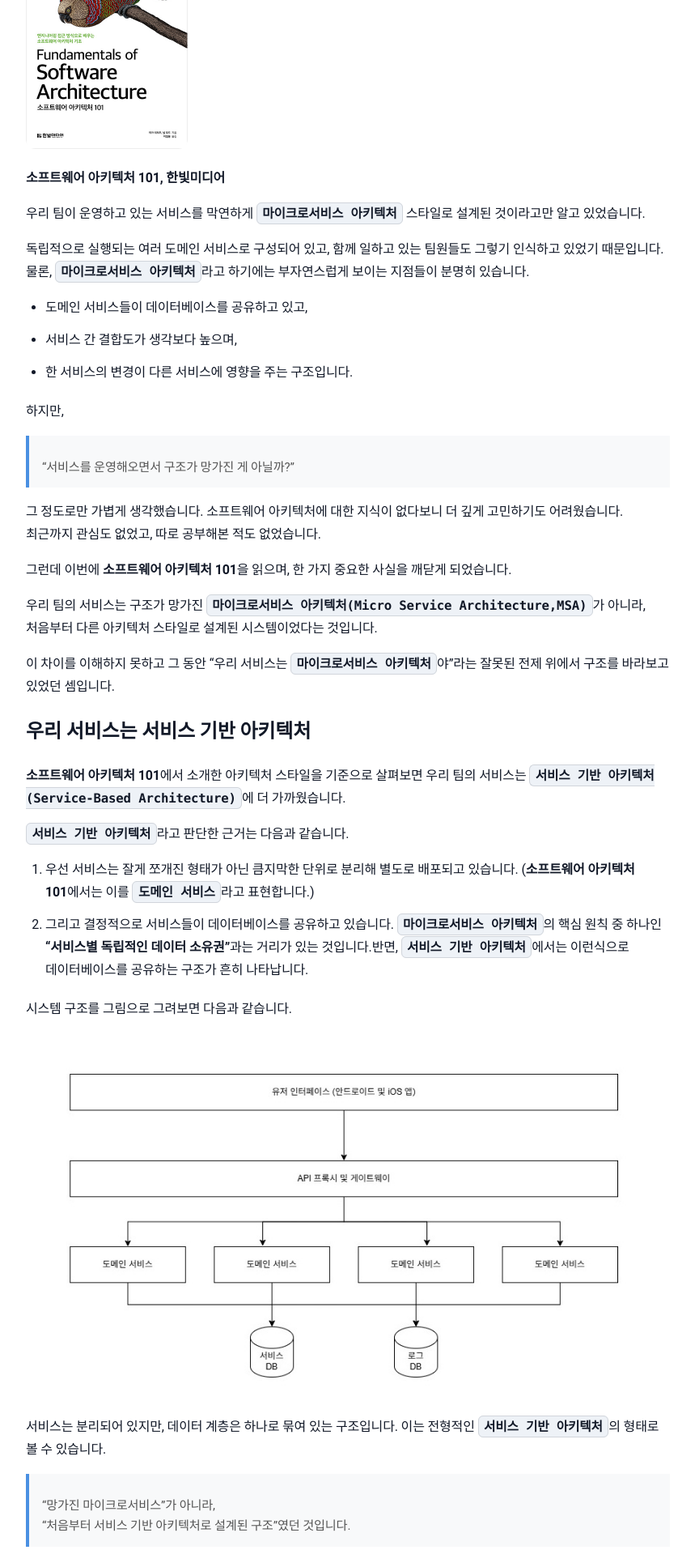
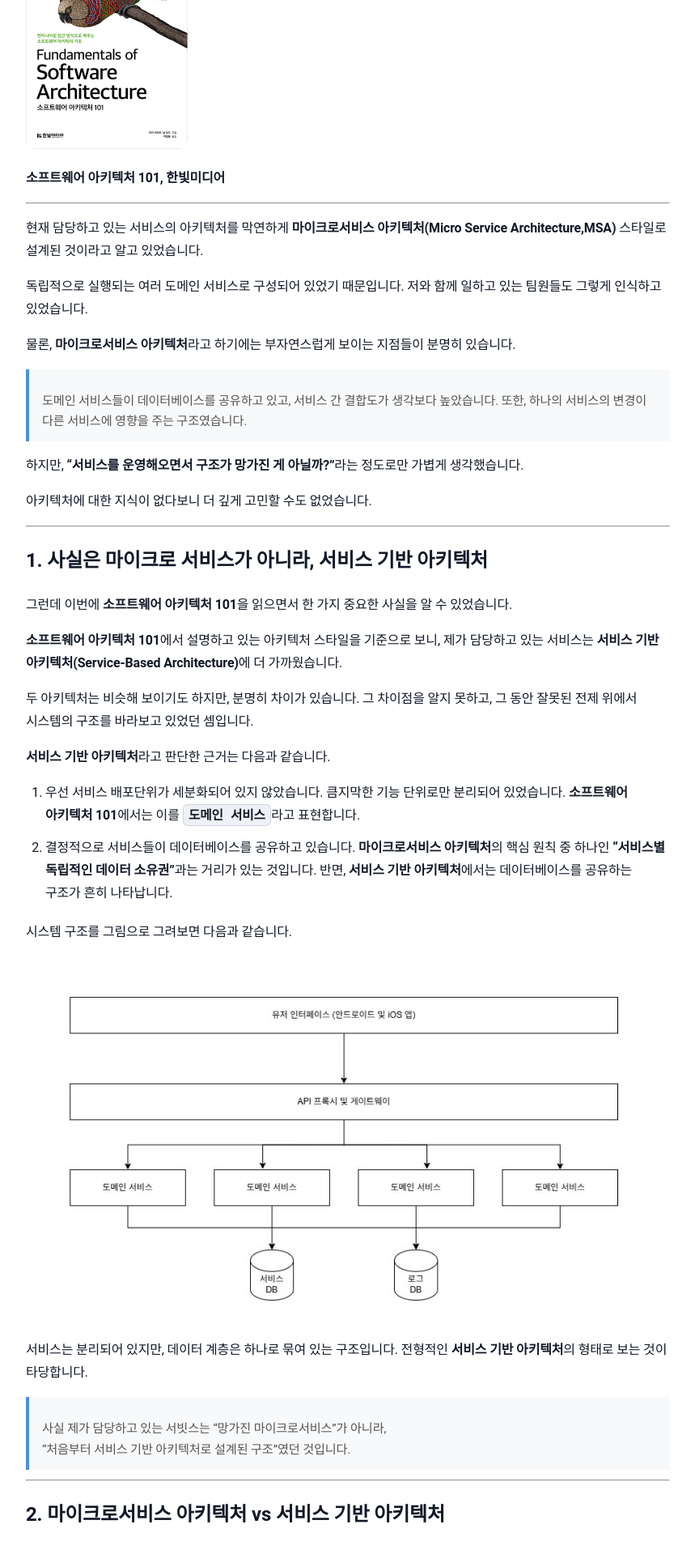
Before and after one commit to sanghoon-lee/sanghoon-lee.github.io, a Jekyll site: the page built from _posts/2026-02-26-ServiceArchDesign.md, in a window 1280 px wide. Shown: the part 454-2368 px from the top of the page at 81% size, without its empty margins (210-1069 px from the left). Built offline with Jekyll 4.4.1, drawn with Linux system fonts in a browser that asks for light colours; nearby versions of some CDN libraries; comment, search, counter and statistics services are not loaded; some of the changed text lies outside the part shown.

Commit message:
소프트웨어 아키텍처 포스팅 3/6 수정

````diff
--- a/_posts/2026-02-26-ServiceArchDesign.md
+++ b/_posts/2026-02-26-ServiceArchDesign.md
@@ -2,120 +2,144 @@
 layout: post
 title: "[학습기록] 소프트웨어 아키텍처: (3) 서비스 기반 아키텍처 스타일"
 date: 2026-02-26
+description: 소프트웨어 아키텍처 101이라는 책을 읽으면서 공부한 내용을 정리한 글입니다. 3/6
+image: /assets/images/101.jpg
 categories: 학습기록
 ---
 
-<style>
-.main-image {
-  width: 200px;
-  max-width: 380px;
-  height: auto;
-  margin-bottom: 1.4rem;
-  border-radius: 12px;
-  display: block;
-}
-</style>
-
-<style>
-.arch-image {
-  width: 100%;
-  max-width: 900px;
-  height: auto;
-  margin-bottom: 1.4rem;
-  border-radius: 12px;
-  display: block;
-}
-</style>
-
-<img class="main-image" src="/assets/images/101.jpg" alt="소프트웨어 아키텍처 101">
+<img class="book-image" src="/assets/images/101.jpg" alt="소프트웨어 아키텍처 101">
 
 **소프트웨어 아키텍처 101, 한빛미디어**
 
-우리 팀이 운영하고 있는 서비스를 막연하게 `마이크로서비스 아키텍처` 스타일로 설계된 것이라고만 알고 있었습니다.
+---
 
-독립적으로 실행되는 여러 도메인 서비스로 구성되어 있고, 함께 일하고 있는 팀원들도 그렇기 인식하고 있었기 때문입니다. 물론, `마이크로서비스 아키텍처`라고 하기에는 부자연스럽게 보이는 지점들이 분명히 있습니다.
+현재 담당하고 있는 서비스의 아키텍처를 막연하게 **마이크로서비스 아키텍처(Micro Service Architecture,MSA)** 스타일로 설계된 것이라고 알고 있었습니다.
 
-* 도메인 서비스들이 데이터베이스를 공유하고 있고,
-* 서비스 간 결합도가 생각보다 높으며,
-* 한 서비스의 변경이 다른 서비스에 영향을 주는 구조입니다.
+독립적으로 실행되는 여러 도메인 서비스로 구성되어 있었기 때문입니다. 저와 함께 일하고 있는 팀원들도 그렇게 인식하고 있었습니다.
 
-하지만,
+물론, **마이크로서비스 아키텍처**라고 하기에는 부자연스럽게 보이는 지점들이 분명히 있습니다.
 
-> “서비스를 운영해오면서 구조가 망가진 게 아닐까?”
+> 도메인 서비스들이 데이터베이스를 공유하고 있고, 서비스 간 결합도가 생각보다 높았습니다. 또한, 하나의 서비스의 변경이 다른 서비스에 영향을 주는 구조였습니다.
 
-그 정도로만 가볍게 생각했습니다. 소프트웨어 아키텍처에 대한 지식이 없다보니 더 깊게 고민하기도 어려웠습니다. 최근까지 관심도 없었고, 따로 공부해본 적도 없었습니다.
+하지만, **“서비스를 운영해오면서 구조가 망가진 게 아닐까?”**라는 정도로만 가볍게 생각했습니다.
 
-그런데 이번에 **소프트웨어 아키텍처 101**을 읽으며, 한 가지 중요한 사실을 깨닫게 되었습니다.
+아키텍처에 대한 지식이 없다보니 더 깊게 고민할 수도 없었습니다.
 
-우리 팀의 서비스는 구조가 망가진 `마이크로서비스 아키텍처(Micro Service Architecture,MSA)`가 아니라, 처음부터 다른 아키텍처 스타일로 설계된 시스템이었다는 것입니다.
+---
 
-이 차이를 이해하지 못하고 그 동안 "우리 서비스는 `마이크로서비스 아키텍처`야"라는 잘못된 전제 위에서 구조를 바라보고 있었던 셈입니다.
+## 1. 사실은 마이크로 서비스가 아니라, 서비스 기반 아키텍처
 
-## 우리 서비스는 서비스 기반 아키텍처
+그런데 이번에 **소프트웨어 아키텍처 101**을 읽으면서 한 가지 중요한 사실을 알 수 있었습니다.
 
-**소프트웨어 아키텍처 101**에서 소개한 아키텍처 스타일을 기준으로 살펴보면 우리 팀의 서비스는 `서비스 기반 아키텍처(Service-Based Architecture)`에 더 가까웠습니다.
+**소프트웨어 아키텍처 101**에서 설명하고 있는 아키텍처 스타일을 기준으로 보니, 제가 담당하고 있는 서비스는 **서비스 기반 아키텍처(Service-Based Architecture)**에 더 가까웠습니다.
 
-`서비스 기반 아키텍처`라고 판단한 근거는 다음과 같습니다.
+두 아키텍처는 비슷해 보이기도 하지만, 분명히 차이가 있습니다. 그 차이점을 알지 못하고, 그 동안 잘못된 전제 위에서 시스템의 구조를 바라보고 있었던 셈입니다.
 
-1. 우선 서비스는 잘게 쪼개진 형태가 아닌 큼지막한 단위로 분리해 별도로 배포되고 있습니다. (**소프트웨어 아키텍처 101**에서는 이를 `도메인 서비스`라고 표현합니다.)
-2. 그리고 결정적으로 서비스들이 데이터베이스를 공유하고 있습니다. `마이크로서비스 아키텍처`의 핵심 원칙 중 하나인
-**“서비스별 독립적인 데이터 소유권”**과는 거리가 있는 것입니다.반면, `서비스 기반 아키텍처`에서는 이런식으로 데이터베이스를 공유하는 구조가 흔히 나타납니다.
+**서비스 기반 아키텍처**라고 판단한 근거는 다음과 같습니다.
+
+1. 우선 서비스 배포단위가 세분화되어 있지 않았습니다. 큼지막한 기능 단위로만 분리되어 있었습니다. **소프트웨어 아키텍처 101**에서는 이를 `도메인 서비스`라고 표현합니다.
+2. 결정적으로 서비스들이 데이터베이스를 공유하고 있습니다. **마이크로서비스 아키텍처**의 핵심 원칙 중 하나인 **“서비스별 독립적인 데이터 소유권”**과는 거리가 있는 것입니다. 반면, **서비스 기반 아키텍처**에서는 데이터베이스를 공유하는 구조가 흔히 나타납니다.
 
 시스템 구조를 그림으로 그려보면 다음과 같습니다.
 
-<img class="arch-image" src="/assets/images/myservice.jpg" alt="서비스 토폴로지">
+<img class="sub-image" src="/assets/images/myservice.jpg" alt="서비스 토폴로지">
 
-서비스는 분리되어 있지만, 데이터 계층은 하나로 묶여 있는 구조입니다. 이는 전형적인 `서비스 기반 아키텍처`의 형태로 볼 수 있습니다.
+서비스는 분리되어 있지만, 데이터 계층은 하나로 묶여 있는 구조입니다. 전형적인 **서비스 기반 아키텍처**의 형태로 보는 것이 타당합니다.
 
-> “망가진 마이크로서비스”가 아니라,<br> “처음부터 서비스 기반 아키텍처로 설계된 구조”였던 것입니다.
+> 사실 제가 담당하고 있는 서빗스는 “망가진 마이크로서비스”가 아니라,<br> “처음부터 서비스 기반 아키텍처로 설계된 구조”였던 것입니다.
 
-## 마이크로서비스 아키텍처와 서비스 기반 아키텍처의 차이
+---
+
+## 2. 마이크로서비스 아키텍처 vs 서비스 기반 아키텍처
 
 두 아키텍처는 “여러 개의 서비스로 시스템을 구성한다.”는 공통점을 가집니다. 하지만, 서비스의 경계와 독립성 수준에서 차이가 있습니다.
 
-1️⃣ 서비스 단위의 크기
+---
 
-| 서비스 기반 아키텍처 | 마이크로서비스 아키텍처 |
-| --- | --- |
-| - 비교적 큰 단위의 도메인 서비스<br> - 하나의 서비스가 여러 기능을 포함 | - 매우 작고 명확한 책임 단위<br> - 하나의 서비스가 하나의 비즈니스 기능에 집중 |
+### 2.1. 서비스 단위의 크기
 
-2️⃣ 데이터 소유권
+**서비스 기반 아키텍처**
 
-| 서비스 기반 아키텍처 | 마이크로서비스 아키텍처 |
-| --- | --- |
-| - 서비스들이 데이터베이스를 공유할 수 있음<br> - 데이터 소유권이 명확히 분리되지 않을 수 있음 | - 서비스별 독립적인 데이터베이스<br> - 다른 서비스의 DB에 직접 접근하지 않음<br> - 데이터는 API 또는 이벤트로만 교환 (👉 **이 부분이 가장 결정적인 차이입니다.**)
+```text
+- 비교적 큰 단위의 도메인 서비스
+- 하나의 서비스가 여러 기능을 포함
+```
 
-3️⃣ 배포 및 결합도
+**마이크로서비스 아키텍처**
 
-| 서비스 기반 아키텍처 | 마이크로서비스 아키텍처 |
-| --- | --- |
-| - 데이터 공유로 논리적 결합이 존재(서비스는 분리)<br> - 배포 독립성이 제한적일 수 있음 | - 서비스 단위의 완전한 독립 배포<br> - 장애 격리 수준이 높음<br> - 기술 스택까지 분리 가능
+```text
+- 매우 작고 명확한 책임 단위
+- 하나의 서비스가 하나의 비즈니스 기능에 집중
+```
+---
 
-## 그렇다면 서비스 기반 아키텍처는 나쁜 선택일까?
+### 2.2. 데이터 소유권
 
-“그럼 우리 서비스는 잘못된 구조 위에서 운영되고 있었던 걸까요?”
+**서비스 기반 아키텍처**
 
-아키텍처를 공부해보니 그런것은 아니었습니다. `서비스 기반 아키텍처`가 `마이크로서비스 아키텍처`보다 덜 발전된 형태인 것은 아닙니다. 그저 적용 맥락이 다른 것 뿐입니다.
+```text
+- 서비스들이 데이터베이스를 공유할 수 있음
+- 데이터 소유권이 명확히 분리되지 않을 수 있음
+```
 
-전담 아키텍트나 충분한 경험이 없는 상태에서 무리하게 `마이크로서비스 아키텍처`를 도입하면, 오히려 운영 복잡도만 증가할 수 있습니다.
+**마이크로서비스 아키텍처**
 
-비즈니스 단위가 비교적 명확하고, 대규모 트래픽 분산이 핵심 요구사항이 아닌 경우에도 큰 단위의 `도메인 서비스`로 나누는 구조가 오히려 관리하기 쉬울 수 있습니다.
+```text
+- 서비스별 독립적인 데이터베이스
+- 다른 서비스의 DB에 직접 접근하지 않음
+- 데이터는 API 또는 이벤트로만 교환 (👉 **이 부분이 가장 결정적인 차이입니다.**)
+```
 
-특히, 모든 시스템이 `마이크로서비스 아키텍처`가 보장하는 극단적인 확장성과 완전한 독립 배포를 요구하는 것은 아닙니다.
+---
 
-우리 회사처럼 전문 아키텍트가 따로 존재하지 않고, 운영 안정성이 더 중요한 상황에서는 `서비스 기반 아키텍처`가 충분히 합리적인 선택이라는 사실을 배울 수 있었습니다.
+### 2.3. 배포 및 결합도
 
-## 정리
+**서비스 기반 아키텍처**
+
+```text
+- 데이터 공유로 논리적 결합이 존재(서비스는 분리)
+- 배포 독립성이 제한적일 수 있음
+```
+
+**마이크로서비스 아키텍처**
+
+```text
+- 서비스 단위의 완전한 독립 배포
+- 장애 격리 수준이 높음
+- 기술 스택까지 분리 가능
+```
+
+---
+
+## 3. 그렇다면 서비스 기반 아키텍처는 나쁜 선택일까?
+
+> “그럼 우리 서비스는 잘못된 구조 위에서 운영되고 있었던 걸까요?”
+
+아키텍처를 공부해보니 그런것은 아니었습니다. **서비스 기반 아키텍처**가 **마이크로서비스 아키텍처**보다 덜 발전된 형태인 것은 아닙니다. 그저 적용 맥락이 다른 것 뿐입니다.
+
+전담 아키텍트나 충분한 경험이 없는 상태에서 무리하게 **마이크로서비스 아키텍처**를 도입하면, 오히려 운영 복잡도만 증가할 수 있습니다.
+
+운영 안정성이 더 중요한 상황에서는 **서비스 기반 아키텍처**도 충분히 합리적인 선택이 될 수 있습니다.
+
+비즈니스 단위가 비교적 명확하고, 대규모 트래픽 분산이 핵심 요구사항이 아닌 경우에는 큰 단위의 `도메인 서비스`로 나누는 구조가 오히려 관리하기 쉬울 수 있기 떄문입니다.
+
+특히, 모든 시스템이 **마이크로서비스 아키텍처**가 보장하는 극단적인 확장성과 완전한 독립 배포를 요구하는 것은 아닙니다.
+
+---
+
+## 4. 정리
 
 중요한 것은 “서비스가 어떤 구조 위에서 운영되고 있는지를 정확히 아는 것”이라고 생각합니다.
 
-우리 팀이 운영하고 있는 서비스가 망가진 `마이크로서비스 아키텍처` 구조가 아니라, `서비스 기반 아키텍처`라는 사실을 인정한 순간 불필요한 자책이 사라졌습니다.
+우리 팀이 운영하고 있는 서비스가 망가진 **마이크로서비스 아키텍처** 구조가 아니라, **서비스 기반 아키텍처**라는 사실을 인정한 순간 불필요한 자책이 사라졌습니다.
 
 과도한 리팩터링 욕심을 버리고, 현실적인 개선 방향을 고민할 수 있을 것 같습니다.
 
-“구조가 이상하다”는 막연한 감각만 있었지만, 이제는 조금 더 명확하게 우리 서비스의 구조를 설명할 수 있게 되었습니다.
+“구조가 이상하다”는 막연한 느낌만 있었지만, 이제는 조금 더 명확하게 우리 서비스의 구조를 설명할 수 있게 되었습니다.
 
 그것만으로도 충분히 의미가 있는 공부였다고 생각합니다.
+
+---
 
 ## 포스팅 시리즈
 
@@ -125,3 +149,7 @@ categories: 학습기록
 * [[학습기록] 소프트웨어 아키텍처: (4) 서비스 디스커버리 with 마이크로서비스 아키텍처(MSA)](https://sanghoon-lee.github.io/2026/03/02/ServiceDiscovery/)
 * [[학습기록] 소프트웨어 아키텍처: (5) 아키텍처 결정 레코드(Architecture Decision Record, ADR) 문서 작성법](https://sanghoon-lee.github.io/2026/03/04/ADR/)
 * [[학습기록] 소프트웨어 아키텍처: (6) 토폴로지(Topology)](https://sanghoon-lee.github.io/2026/03/09/Topology/)
+
+---
+
+#소프트웨어아키텍처101 #한빛미디어 #소프트웨어 #아키텍처 #서비스기반 #마이크로서비스 #MSA
--- a/assets/main.scss
+++ b/assets/main.scss
@@ -368,3 +368,12 @@ code.highlighter-rouge:not(pre code),
   border-radius: 12px;
   display: block;
 }
+
+.sub-image {
+  width: 100%;
+  max-width: 800px;
+  height: auto;
+  margin-bottom: 1.4rem;
+  border-radius: 12px;
+  display: block;
+}
````
Also changed, not shown: _posts/2026-01-27-JPACryptoConverter4.md (+1 -1 lines), _posts/2026-01-31-JPACryptoConverter5.md (+1 -12 lines), _posts/2026-02-25-DesignByContract.md (+4 -0 lines).
